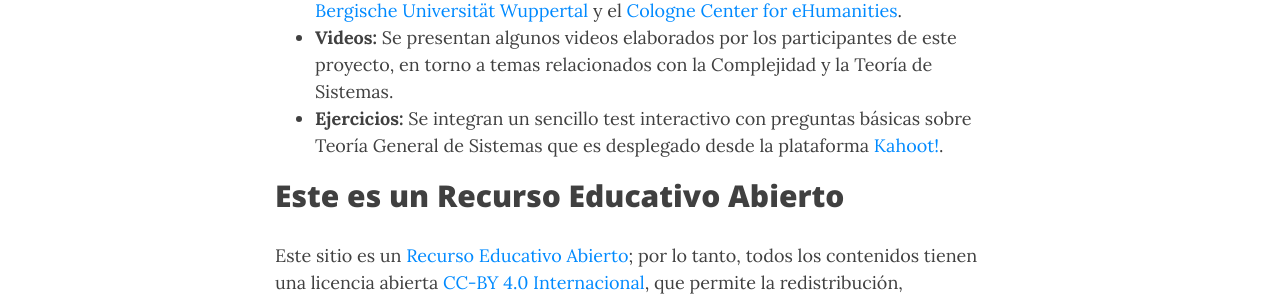
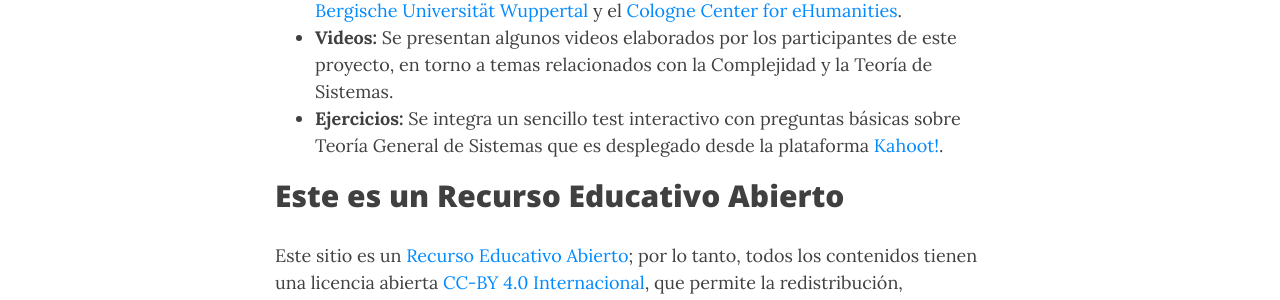
Before and after one commit to rosariorogel/luhmann, a Jekyll site: the page built from _pages/about.md, in a window 1280 px wide and 900 px high, scrolled down 1756 px. Shown: the part 153-453 px from the top of the window. Built offline with Jekyll 4.4.1, drawn with Linux system fonts in a browser that asks for light colours; nearby versions of some CDN libraries.

Commit message:
Update about.md

```diff
--- a/_pages/about.md
+++ b/_pages/about.md
@@ -25,7 +25,7 @@ El sitio web está conformado por nueve secciones que integran contenido previam
 * **Recursos de Internet:** En esta sección se integran diversos recursos, medios y herramientas disponibles en web, relacionadas con la Complejidad y la Teoría de Sistemas pero desde una perspectiva no necesariamente académica formal. Se compilan contenidos de interés general tales como blogs, canales de video, cuentas e hilos de twitter, grupos de facebook entre muchos otros contenidos.
 * **Niklas Luhmann-Archiv en Español:** En esta sección se ofrece una propuesta inicial de traducción al Español de las temáticas en que se organiza el proyecto web [Niklas Luhmann-Archiv](https://niklas-luhmann-archiv.de/), desarrollado en colaboración por [Nordrhein-Westfälische Akademie der Wissenschaften und der Künste](https://www.awk.nrw/), [Universität Bielefeld](https://www.uni-bielefeld.de/fakultaeten/soziologie/index.xml), [Bergische Universität Wuppertal](https://www.geschichte.uni-wuppertal.de/de/lehrgebiete/digital-humanities/) y el [Cologne Center for eHumanities](https://cceh.uni-koeln.de/).
 * **Videos:** Se presentan algunos videos elaborados por los participantes de este proyecto, en torno a temas relacionados con la Complejidad y la Teoría de Sistemas.
-* **Ejercicios:** Se integran un sencillo test interactivo con preguntas básicas sobre Teoría General de Sistemas que es desplegado desde la plataforma [Kahoot!](https://kahoot.it/).
+* **Ejercicios:** Se integra un sencillo test interactivo con preguntas básicas sobre Teoría General de Sistemas que es desplegado desde la plataforma [Kahoot!](https://kahoot.it/).
 
 
 ## Este es un Recurso Educativo Abierto
```
